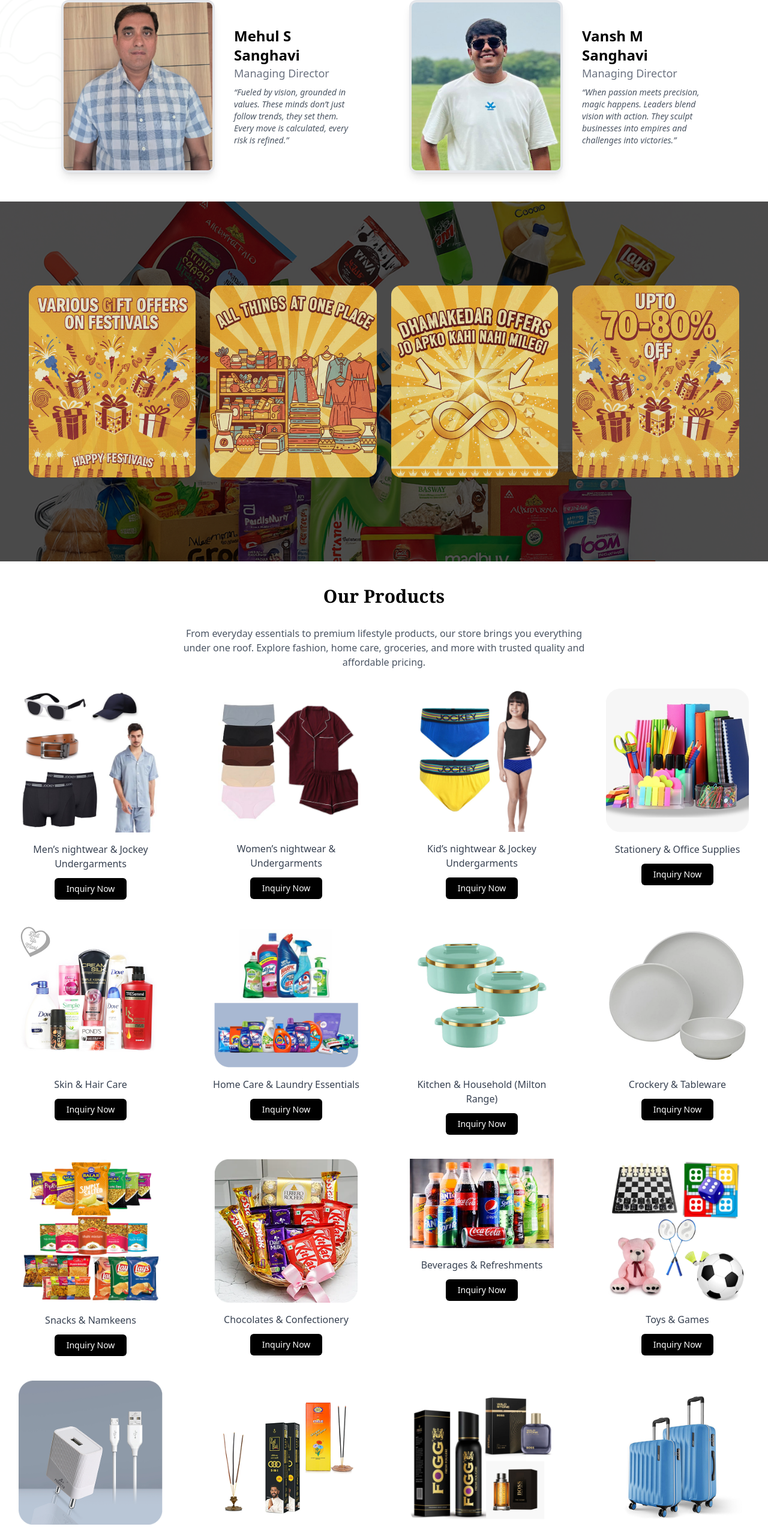
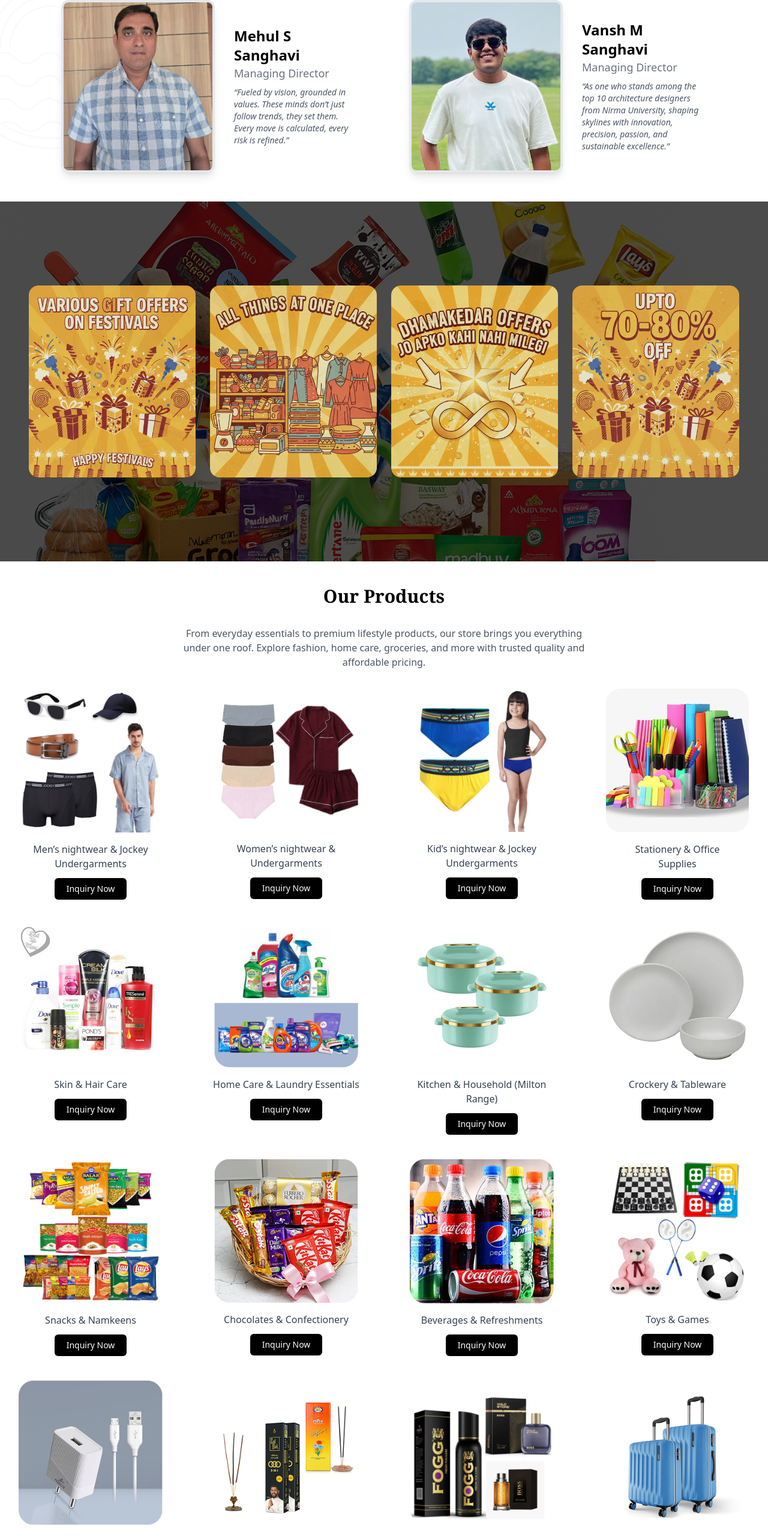
Before and after one commit to Krishakbari/Bhaveshsupermart, a React (Vite) app: page / in a window 1280 px wide. Shown: the part 980-3541 px from the top of the page at 60% size. Built offline with nearby package versions, Linux system fonts and the light colour scheme.

Commit message:
Updated Product section layout for Stationery & Office Supplies

```diff
--- a/src/components/About.jsx
+++ b/src/components/About.jsx
@@ -71,9 +71,7 @@
               Managing Director
             </p>
             <p className="italic text-gray-600 text-sm mt-2 sm:font-medium">
-              “When passion meets precision, magic happens. Leaders blend vision
-              with action. They sculpt businesses into empires and challenges
-              into victories.”
+              “As one who stands among the top 10 architecture designers from Nirma University, shaping skylines with innovation, precision, passion, and sustainable excellence.”
             </p>
           </div>
         </div>
--- a/src/components/Product.jsx
+++ b/src/components/Product.jsx
@@ -34,7 +34,7 @@
   { id: 11, name: "Beverages & Refreshments", img: Product11 },
   { id: 12, name: "Toys & Games", img: Product12 },
   { id: 13, name: "Electronics & Gadgets", img: Product13 },
-  { id: 14, name: "Pooja Essentials (Incense, Diyas & More)", img: Product14 },
+  { id: 14, name: "Pooja Essentials(Diyas & More)", img: Product14 },
   { id: 15, name: "Fragrances & Perfumes", img: Product15 },
   { id: 16, name: "Bags & Luggage", img: Product16 },
   { id: 17, name: "Spices & Masalas", img: Product17 },
@@ -46,7 +46,7 @@
 const Product = () => {
   return (
     <div id="product" className="max-w-7xl mx-auto px-0 sm:py-10 py-6">
-      <h2 className="text-3xl font-bold text-center sm:mb-6 pb-2   font-serif">
+      <h2 className="text-3xl font-bold text-center sm:mb-6 pb-2 font-serif">
         Our Products
       </h2>
       <p className="text-center text-gray-600 max-w-2xl mx-auto sm:mb-8 mb-8 text-sm sm:text-base">
@@ -63,7 +63,7 @@
             className="rounded-2xl overflow-hidden group transition-all duration-300"
           >
             {/* Image */}
-            <div className="overflow-hidden flex justify-center items-center ">
+            <div className="overflow-hidden flex justify-center items-center">
               <img
                 src={product.img}
                 alt={product.name}
@@ -72,15 +72,23 @@
             </div>
 
             {/* Text & Button */}
-            <div className="sm:p-4  flex flex-col items-center text-center bg-transparent">
+            <div className="sm:p-4 flex flex-col items-center text-center bg-transparent">
               <h3 className="text-md sm:text-base font-medium text-gray-700 sm:mb-3 mb-1">
-                {product.name}
+                {product.id === 4 ? (
+                  <>
+                    Stationery & Office{" "}
+                    <span className="hidden lg:block">Supplies</span>
+                    <span className="lg:hidden inline">Supplies</span>
+                  </>
+                ) : (
+                  product.name
+                )}
               </h3>
               <a
                 href={`https://wa.me/9879284612?text=Hello, I want to inquire about ${product.name} items.`}
                 target="_blank"
                 rel="noopener noreferrer"
-                className="text-md bg-black text-white px-5 py-2  sm:text-sm rounded-md hover:bg-gray-800 transition"
+                className="text-md bg-black text-white px-5 py-2 sm:text-sm rounded-md hover:bg-gray-800 transition"
               >
                 Inquiry Now
               </a>
```
Also changed, not shown: src/assets/product11.png.
